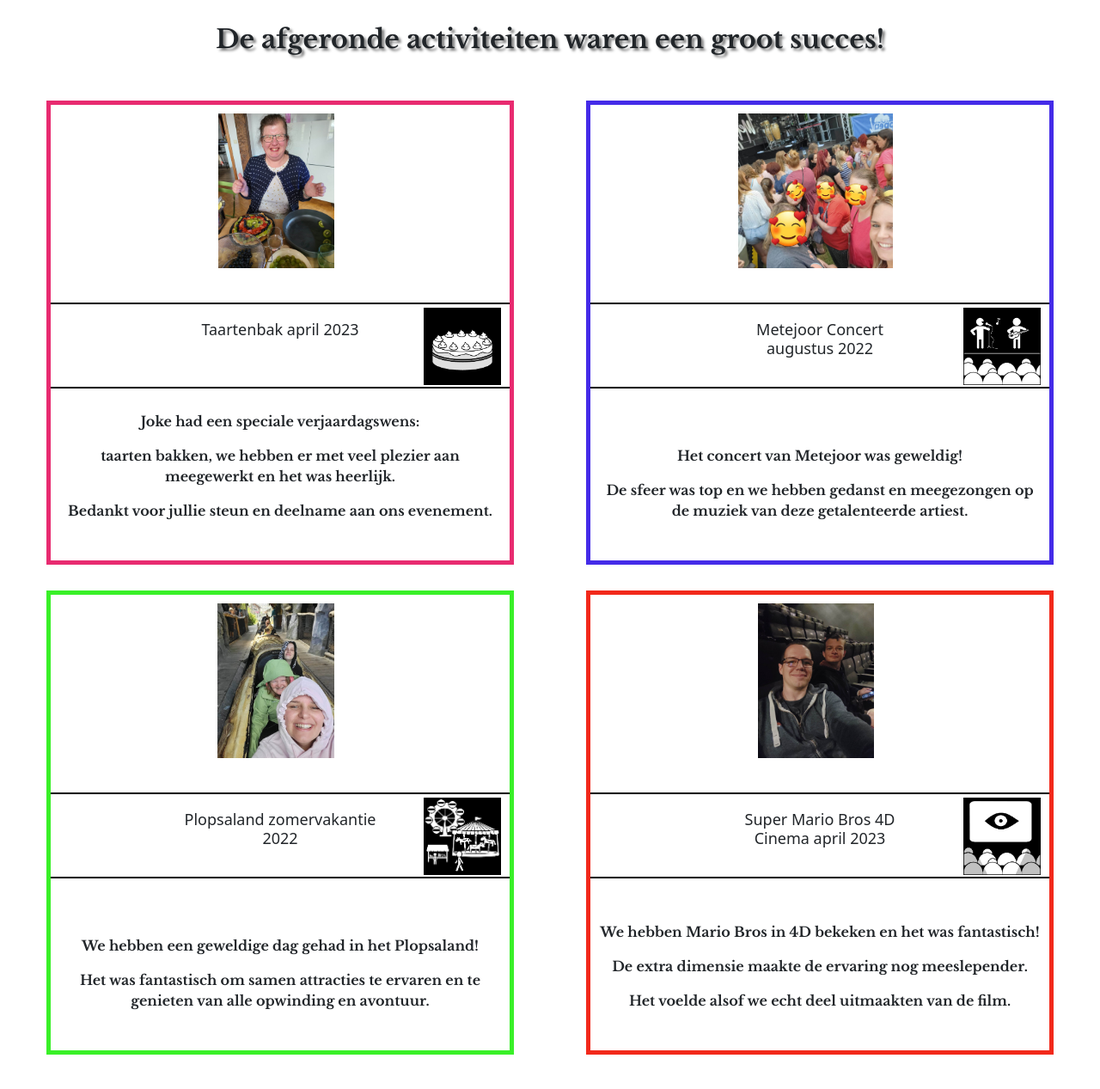
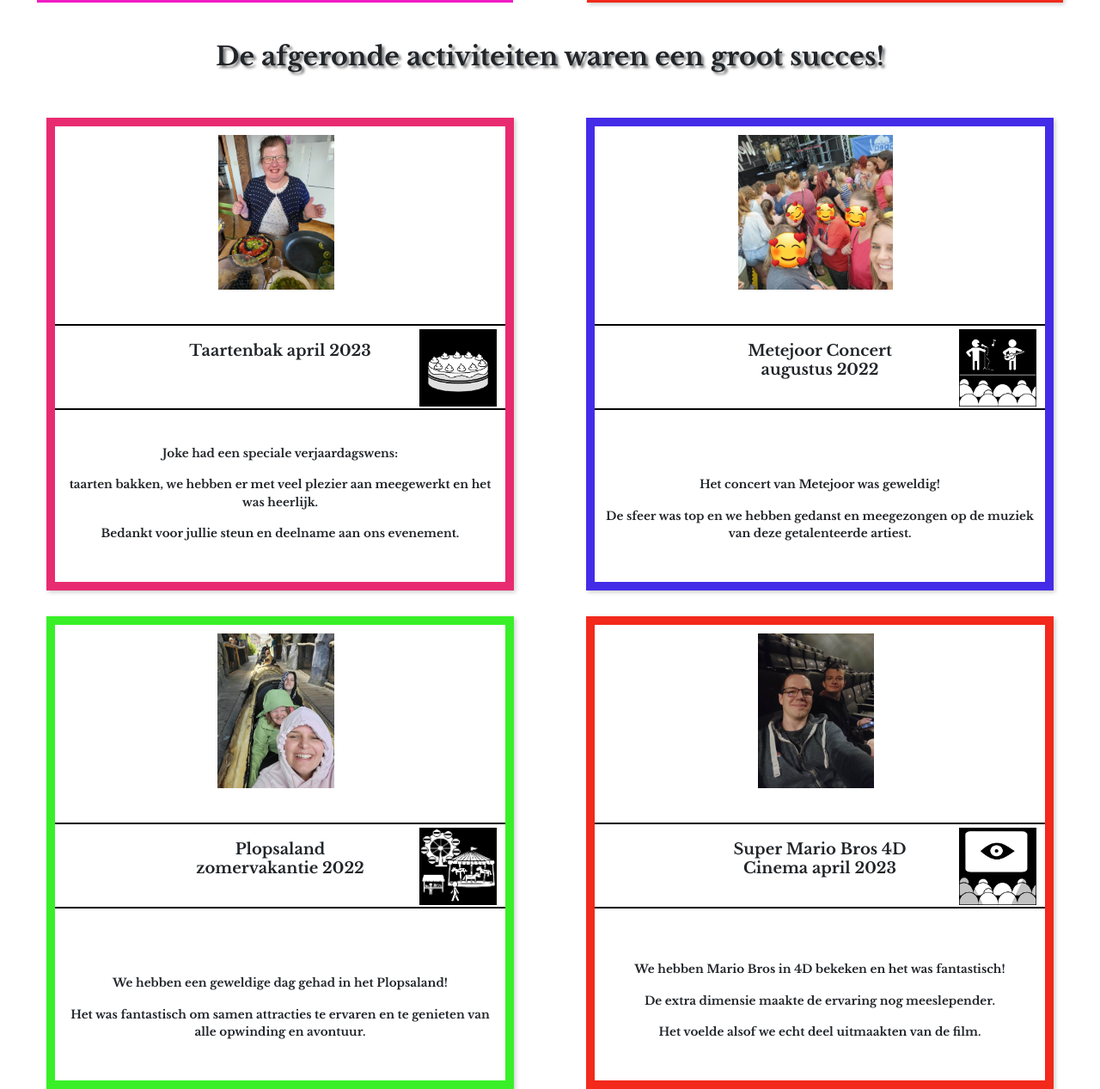
Before and after one commit to Denisiuso/HopeCare, a plain HTML site: page evenementen.html in a window 1280 px wide. Shown: the part 1471-2738 px from the top of the page at 86% size. Before the commit the page ends 2698 px from the top, so only its background shows below. Drawn offline with nearby package versions, Linux system fonts and the light colour scheme.

Commit message:
Update evenementen.css

```diff
--- a/css/evenementen.css
+++ b/css/evenementen.css
@@ -5,43 +5,51 @@ h1 {
   font-size: 50px;
   text-shadow: 3px 3px 3px rgba(0, 0, 0, 0.5);
 }
+h3 {
+  font-family: "Libre Baskerville", serif;
+}
+
 .besteding {
   display: flex;
   justify-content: center;
   align-items: center;
 }
 /* Eventementen de box kleuren */
-.plopsaland2022{
-  border: 5px solid rgb(57, 240, 40);
+.plopsaland2022 {
+  border: 10px solid rgb(57, 240, 40);
+  box-shadow: 2px 2px 5px rgba(0, 0, 0, 0.2);
 }
-.jokeverjaardag{
-  border: 5px solid rgb(232, 43, 112);
+.jokeverjaardag {
+  border: 10px solid rgb(232, 43, 112);
+  box-shadow: 2px 2px 5px rgba(0, 0, 0, 0.2);
 }
 
-.Metejoor2022{
-  border: 5px solid rgb(68, 43, 232);
+.Metejoor2022 {
+  border: 10px solid rgb(68, 43, 232);
+  box-shadow: 2px 2px 5px rgba(0, 0, 0, 0.2);
 }
-.cinemaMario4D{
-  border: 5px solid rgb(242, 41, 27);
+.cinemaMario4D {
+  border: 10px solid rgb(242, 41, 27);
+  box-shadow: 2px 2px 5px rgba(0, 0, 0, 0.2);
 }
 
-.wellness2023{
-  border: 5px solid rgb(27, 231, 242);
+.wellness2023 {
+  border: 10px solid rgb(27, 231, 242);
 }
 
-.Camille2023{
-  border: 5px solid rgb(242, 27, 195);
+.Camille2023 {
+  border: 10px solid rgb(242, 27, 195);
 }
 .eventbox {
   margin-top: 50px;
   position: relative;
   height: 400px;
   width: 950px;
-
 }
 
 .event-img-box {
   padding-top: 10px;
+  padding-bottom: 10px;
   padding-left: 10px;
   position: absolute;
   height: 380px;
@@ -115,23 +123,23 @@ h1 {
   }
   /* border kleur van de evenementen */
 
-  .plopsaland2022{
-    border: 5px solid rgb(57, 240, 40) !important;
+  .plopsaland2022 {
+    border: 10px solid rgb(57, 240, 40) !important;
   }
-  .jokeverjaardag{
-    border: 5px solid rgb(232, 43, 112) !important;
+  .jokeverjaardag {
+    border: 10px solid rgb(232, 43, 112) !important;
   }
-  .Metejoor2022{
-    border: 5px solid rgb(68, 43, 232) !important;
+  .Metejoor2022 {
+    border: 10px solid rgb(68, 43, 232) !important;
   }
-  .cinemaMario4D{
-    border: 5px solid rgb(242, 41, 27) !important;
+  .cinemaMario4D {
+    border: 10px solid rgb(242, 41, 27) !important;
   }
-  .wellness2023{
-    border: 5px solid rgb(27, 231, 242) !important;
+  .wellness2023 {
+    border: 10px solid rgb(27, 231, 242) !important;
   }
-  .Camille2023{
-    border: 5px solid rgb(242, 27, 195) !important;
+  .Camille2023 {
+    border: 10px solid rgb(242, 27, 195) !important;
   }
   .eventbox {
     height: auto;
@@ -156,7 +164,6 @@ h1 {
   }
 
   .eventbox-rightside {
-
     position: static;
     height: auto;
     width: 100%;
@@ -175,13 +182,10 @@ h1 {
     display: flex;
     justify-content: center;
     align-items: center;
-
   }
 
-
-
   .picto {
-   width: 100px;
+    width: 100px;
   }
 
   .client-review-text-box {
@@ -192,30 +196,28 @@ h1 {
   }
 
   .client-review-text-box p {
-    font-size: 16px;
+    font-size: 13.5px;
   }
 }
-@media (max-width: 1400px){
-  h1{
+@media (max-width: 1400px) {
+  h1 {
     margin-top: 20px;
     margin-bottom: 20px;
   }
 
- .titel{
-  padding-left: 100px;
-  padding-right: 100px;
- }
+  .titel {
+    padding-left: 100px;
+    padding-right: 100px;
+  }
 }
 
 @media (max-width: 999px) {
-  p {
-    font-size: 10px;
-  }
-
   .picto {
     width: 50px;
   }
   .titel {
+    height: 78px;
+    font-size: 18px;
     padding-left: 50px;
     padding-right: 50px;
   }
```
